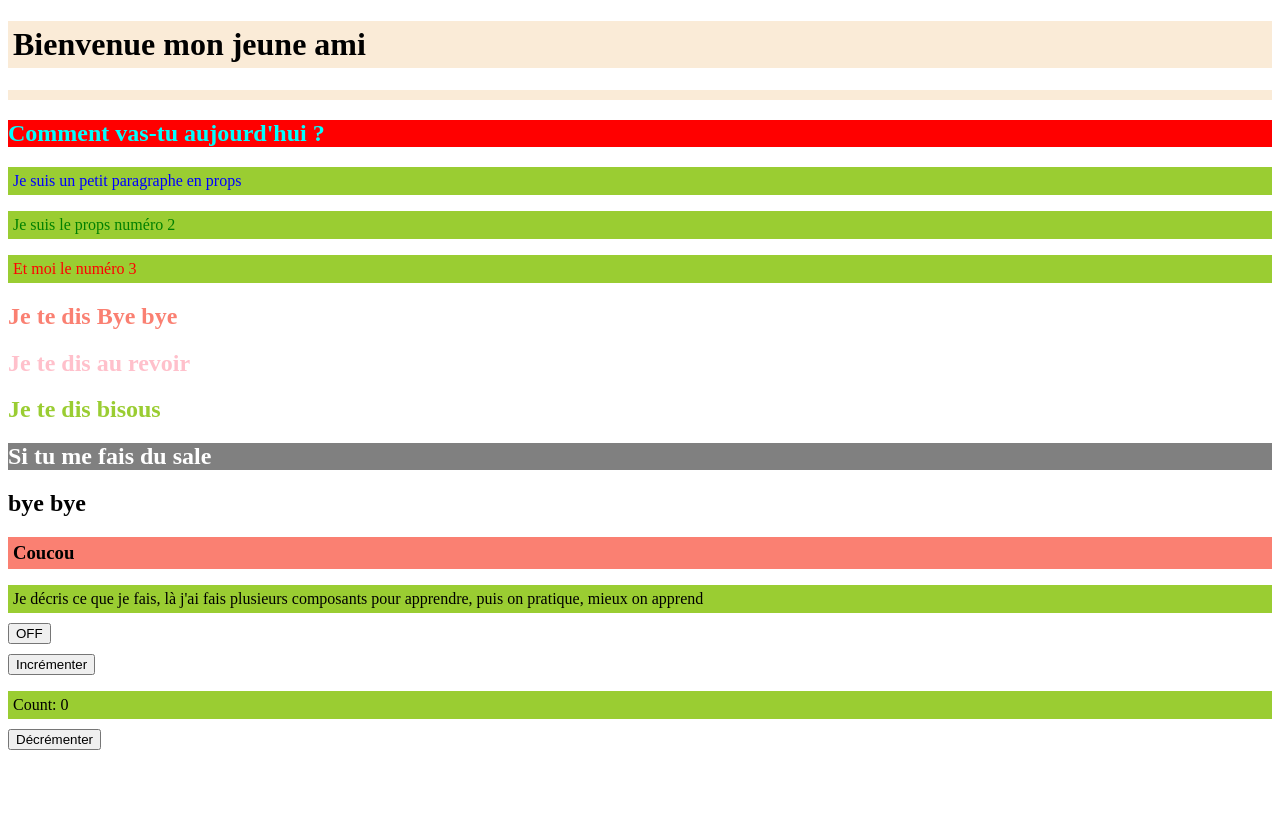
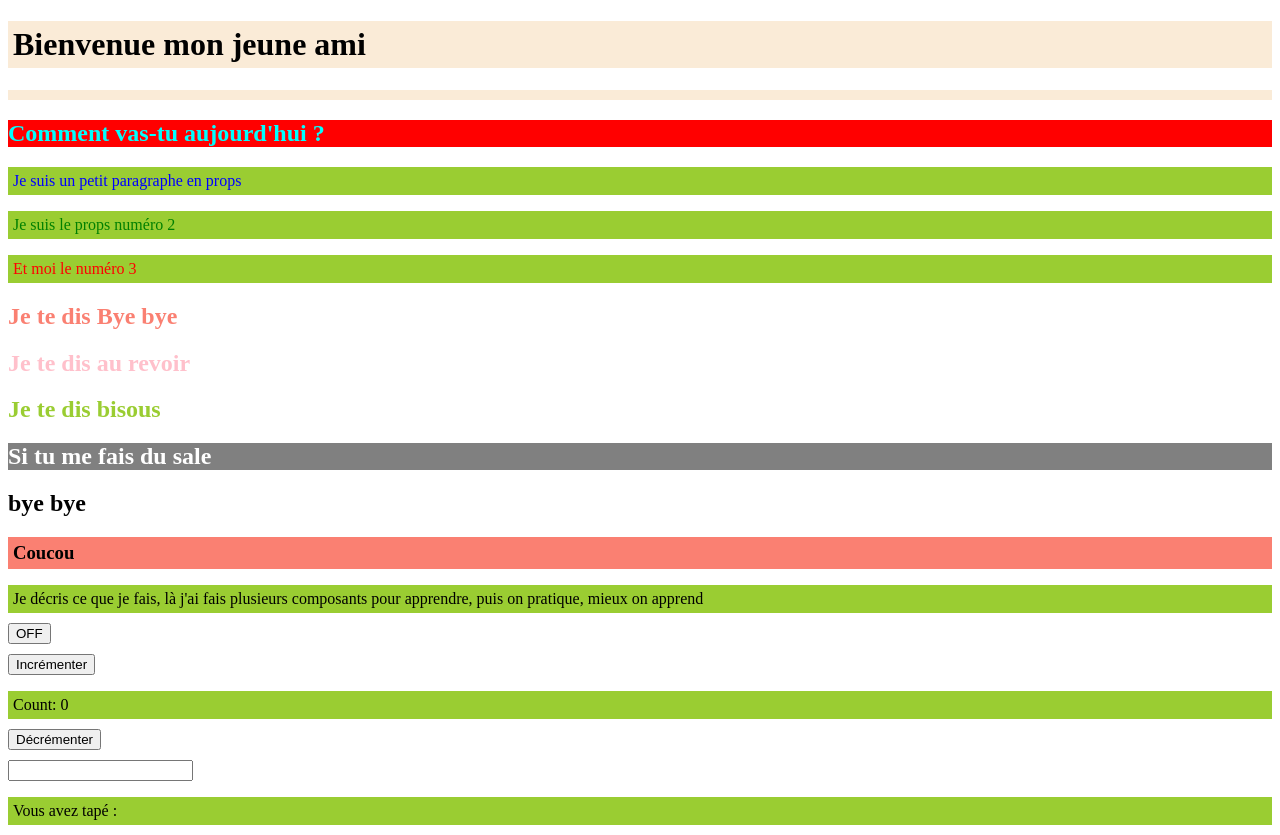
Before and after one commit to GregoryVDev/ToDoList, a React (Vite) app: page / in a window 1280 px wide. Before the commit the page ends 800 px from the top, so only its background shows below. Built offline with nearby package versions, Linux system fonts and the light colour scheme.

Commit message:
Added function TextInput with a const [text, setText] and an input with event for change it and added commentary

```diff
--- a/src/App.css
+++ b/src/App.css
@@ -44,6 +44,6 @@ p {
   padding: 5px;
 }
 
-.button-off-on {
+.button-edited {
   margin-bottom: 10px;
 }
--- a/src/App.jsx
+++ b/src/App.jsx
@@ -12,7 +12,7 @@
 import { HelloWorld } from "./HelloWorld";
 import { Paragraphe } from "./Paragraphe";
 import { ByeWorld, Description, Titreh3 } from "./ByeWorld";
-import { ToggleButton, Counter } from "./ToggleButton";
+import { ToggleButton, Counter, TextInput } from "./ToggleButton";
 
 export const App = () => {
   return (
@@ -35,6 +35,7 @@ export const App = () => {
       <Description descripte="Je décris ce que je fais, là j'ai fais plusieurs composants pour apprendre, puis on pratique, mieux on apprend" />
       <ToggleButton />
       <Counter />
+      <TextInput />
     </div>
   );
 };
--- a/src/ToggleButton.jsx
+++ b/src/ToggleButton.jsx
@@ -5,7 +5,7 @@ export function ToggleButton() {
   const [isOn, setIsOn] = useState(false);
 
   return (
-    <button onClick={() => setIsOn(!isOn)} className="button-off-on">
+    <button onClick={() => setIsOn(!isOn)} className="button-edited">
       {isOn ? "ON" : "OFF"}
     </button>
   );
@@ -13,12 +13,40 @@ export function ToggleButton() {
 
 export function Counter() {
   const [count, setCount] = useState(0);
+  {
+    /* On a créé une const "count" avec une fonction appelée "setText" qui commencera à 0 avec useState et se mettra à jour à chaque fois que j'appuyerais sur <button> */
+  }
 
   return (
     <div>
-      <button onClick={() => setCount(count + 1)}>Incrémenter</button>
+      <button onClick={() => setCount(count + 1)}>
+        {/* On a créé un bouton pour ajouter 1 et qui sera stocké dans le setCount ce qui actualisera le useState */}
+        Incrémenter
+      </button>
       <p>Count: {count}</p>
-      <button onClick={() => setCount(count - 1)}>Décrémenter</button>
+      <button onClick={() => setCount(count - 1)} className="button-edited">
+        {/* On a créé un bouton qui retire 1 et qui sera stocké également dans le setCount ce qui actualisera le useState */}
+        Décrémenter
+      </button>
+      {/* On a créé un bouton qui retire 1 et qui sera stocké également dans le setCount ce qui actualisera le useState */}
     </div>
   );
 }
+
+export function TextInput() {
+  const [text, setText] = useState("");
+  {
+    /* On a créé une const appelée "text" avec une fonction appelée "setText" et grâce à useState on peut le mettre à jour. Les chaine "" vide c'est pour initialiser "text" pour pouvoir ajouter ce qu'on souhaite à la place */
+  }
+
+  return (
+    <div>
+      <input
+        type="text"
+        value={text}
+        onChange={(e) => setText(e.target.value)} // On créé un évent "onChange" et est déclenché chaque fois que la valeur de l'input est changé. On utilise une fonction fléchée qui prend un évent (e) et met à jour "text" avec la nouvelle valeur qui sera stockée dans "setText"
+      />
+      <p>Vous avez tapé : {text}</p>
+    </div>
+  );
+}
```
